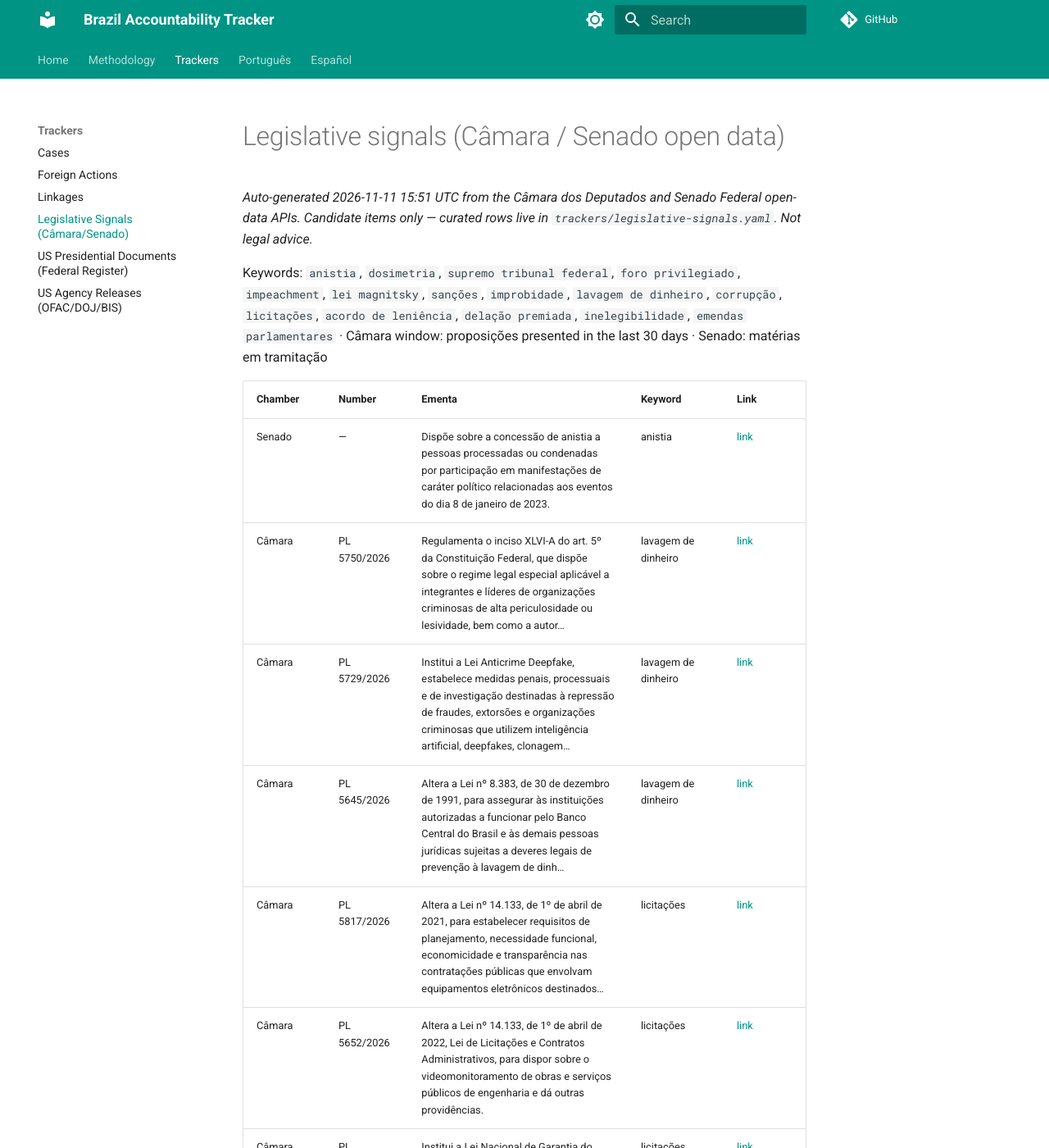
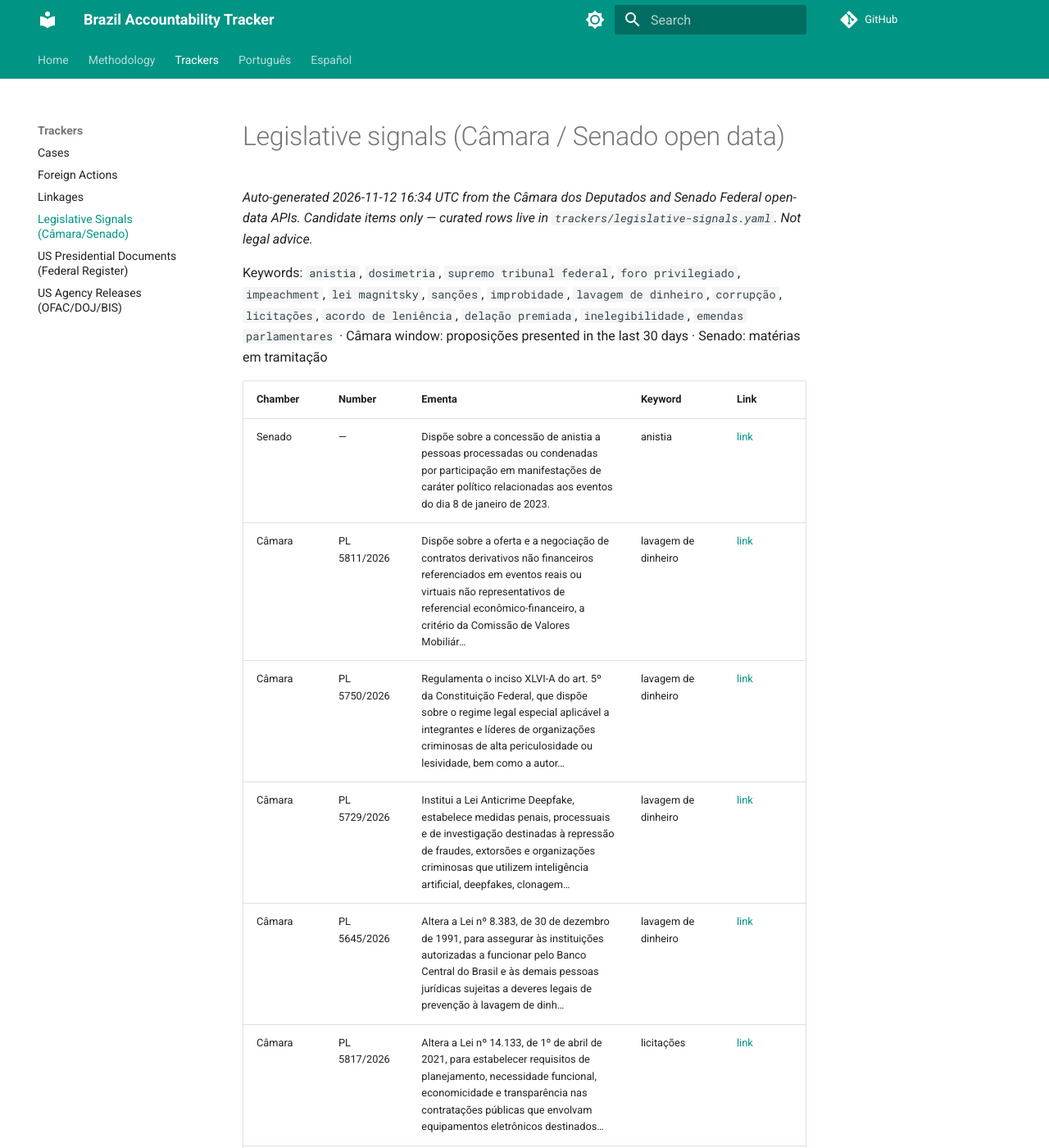
Before and after one commit to felipelago17/brazilian-political-cases-academic, an MkDocs documentation site: the page built from docs/trackers/legislature.md, in a window 1280 px wide and 1400 px high. Shown: the whole window at 82% size. Built offline with MkDocs 1.6.1 and Material for MkDocs 9.7.7, drawn with Linux system fonts in a browser that asks for light colours; comment, search, counter and statistics services are not loaded; some of the changed text lies outside the part shown.

Commit message:
data: legislature 2026-11-12

```diff
--- a/docs/trackers/legislature.md
+++ b/docs/trackers/legislature.md
@@ -1,16 +1,18 @@
 # Legislative signals (Câmara / Senado open data)
 
-*Auto-generated 2026-11-11 15:51 UTC from the Câmara dos Deputados and Senado Federal open-data APIs. Candidate items only — curated rows live in `trackers/legislative-signals.yaml`. Not legal advice.*
+*Auto-generated 2026-11-12 16:34 UTC from the Câmara dos Deputados and Senado Federal open-data APIs. Candidate items only — curated rows live in `trackers/legislative-signals.yaml`. Not legal advice.*
 
 Keywords: `anistia`, `dosimetria`, `supremo tribunal federal`, `foro privilegiado`, `impeachment`, `lei magnitsky`, `sanções`, `improbidade`, `lavagem de dinheiro`, `corrupção`, `licitações`, `acordo de leniência`, `delação premiada`, `inelegibilidade`, `emendas parlamentares` · Câmara window: proposições presented in the last 30 days · Senado: matérias em tramitação
 
 | Chamber | Number | Ementa | Keyword | Link |
 |---|---|---|---|---|
 | Senado | — | Dispõe sobre a concessão de anistia a pessoas processadas ou condenadas por participação em manifestações de caráter político relacionadas aos eventos do dia 8 de janeiro de 2023. | anistia | [link]() |
+| Câmara | PL 5811/2026 | Dispõe sobre a oferta e a negociação de contratos derivativos não financeiros referenciados em eventos reais ou virtuais não representativos de referencial econômico-financeiro, a critério da Comissão de Valores Mobiliár… | lavagem de dinheiro | [link](https://www.camara.leg.br/propostas-legislativas/2652515) |
 | Câmara | PL 5750/2026 | Regulamenta o inciso XLVI-A do art. 5º da Constituição Federal, que dispõe sobre o regime legal especial aplicável a integrantes e líderes de organizações criminosas de alta periculosidade ou lesividade, bem como a autor… | lavagem de dinheiro | [link](https://www.camara.leg.br/propostas-legislativas/2650486) |
 | Câmara | PL 5729/2026 | Institui a Lei Anticrime Deepfake, estabelece medidas penais, processuais e de investigação destinadas à repressão de fraudes, extorsões e organizações criminosas que utilizem inteligência artificial, deepfakes, clonagem… | lavagem de dinheiro | [link](https://www.camara.leg.br/propostas-legislativas/2649761) |
 | Câmara | PL 5645/2026 | Altera a Lei nº 8.383, de 30 de dezembro de 1991, para assegurar às instituições autorizadas a funcionar pelo Banco Central do Brasil e às demais pessoas jurídicas sujeitas a deveres legais de prevenção à lavagem de dinh… | lavagem de dinheiro | [link](https://www.camara.leg.br/propostas-legislativas/2648703) |
 | Câmara | PL 5817/2026 | Altera a Lei nº 14.133, de 1º de abril de 2021, para estabelecer requisitos de planejamento, necessidade funcional, economicidade e transparência nas contratações públicas que envolvam equipamentos eletrônicos destinados… | licitações | [link](https://www.camara.leg.br/propostas-legislativas/2652676) |
+| Câmara | PL 5815/2026 | Institui a Política Nacional de Inclusão Produtiva, Qualificação Profissional e Superação da Vulnerabilidade Socioeconômica; altera as Leis nº 8.742, de 7 de dezembro de 1993, nº 14.133, de 1º de abril de 2021, e nº 14.6… | licitações | [link](https://www.camara.leg.br/propostas-legislativas/2652521) |
 | Câmara | PL 5652/2026 | Altera a Lei nº 14.133, de 1º de abril de 2022, Lei de Licitações e Contratos Administrativos, para dispor sobre o videomonitoramento de obras e serviços públicos de engenharia e dá outras providências. | licitações | [link](https://www.camara.leg.br/propostas-legislativas/2648819) |
 | Câmara | PL 5568/2026 | Institui a Lei Nacional de Garantia do Pagamento Médico e de Continuidade Assistencial, dispõe sobre a prevenção do inadimplemento remuneratório de médicos por pessoas jurídicas que prestem, organizem, contratem, interme… | licitações | [link](https://www.camara.leg.br/propostas-legislativas/2647683) |
 | Câmara | PLP 283/2026 | Altera a Lei Complementar nº 64, de 18 de maio de 1990, para incluir entre as causas de inelegibilidade a condenação por crime praticado mediante violência contra a mulher. | inelegibilidade | [link](https://www.camara.leg.br/propostas-legislativas/2650684) |
```
Also changed, not shown: 1 other file.
